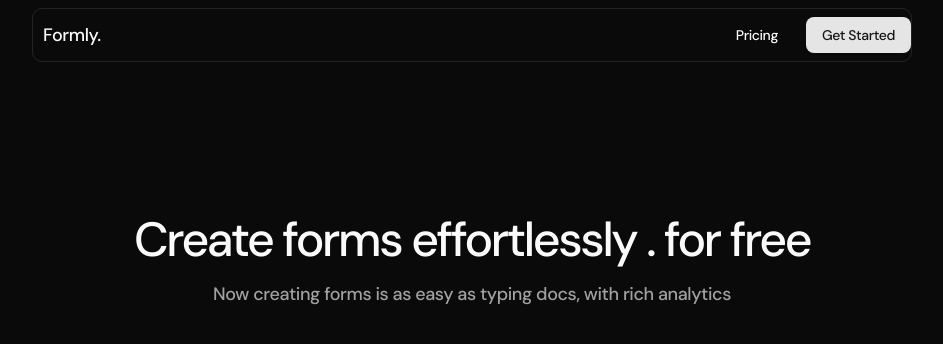
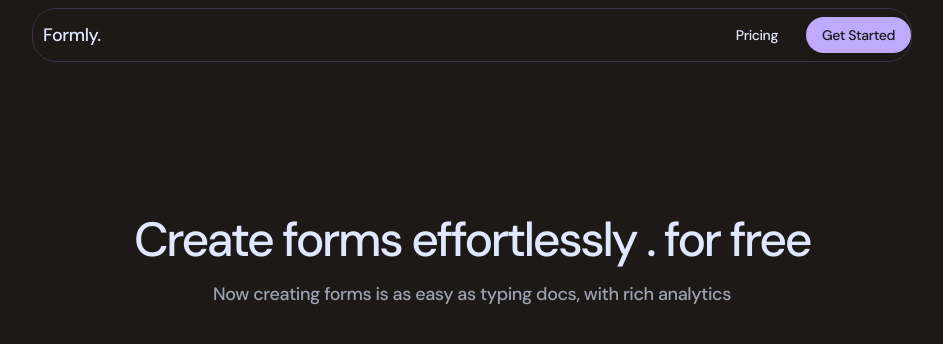
Before and after one commit to Rjshakya/Planeform, a Next.js app: page / in a window 1280 px wide. Shown: the top 344 px of the page, without its empty margins (168-1111 px from the left). Built offline with nearby package versions, Linux system fonts and the light colour scheme.

Commit message:
changed the theme

```diff
--- a/app/globals.css
+++ b/app/globals.css
@@ -3,7 +3,7 @@
 
 @custom-variant dark (&:is(.dark *));
 
-@theme inline {
+/* @theme inline {
   --tt-color-highlight-green: var(--tt-color-highlight-green);
   --tt-color-highlight-blue: var(--tt-color-highlight-blue);
   --tt-color-highlight-red: var(--tt-color-highlight-red);
@@ -126,8 +126,194 @@
   --sidebar-accent-foreground: oklch(0.985 0 0);
   --sidebar-border: oklch(1 0 0 / 10%);
   --sidebar-ring: oklch(0.556 0 0);
+} */
+
+:root {
+  --tt-color-highlight-green: var(--tt-color-highlight-green);
+  --tt-color-highlight-blue: var(--tt-color-highlight-blue);
+  --tt-color-highlight-red: var(--tt-color-highlight-red);
+  --tt-color-highlight-purple: var(--tt-color-highlight-purple);
+  --tt-color-highlight-yellow: var(--tt-color-highlight-yellow);
+  --background: oklch(0.9689 0.009 314.7819);
+  --foreground: oklch(0.3729 0.0306 259.7328);
+  --card: oklch(1 0 0);
+  --card-foreground: oklch(0.3729 0.0306 259.7328);
+  --popover: oklch(1 0 0);
+  --popover-foreground: oklch(0.3729 0.0306 259.7328);
+  --primary: oklch(0.709 0.1592 293.5412);
+  --primary-foreground: oklch(1 0 0);
+  --secondary: oklch(0.9073 0.053 306.0902);
+  --secondary-foreground: oklch(0.4461 0.0263 256.8018);
+  --muted: oklch(0.9464 0.0327 307.1745);
+  --muted-foreground: oklch(0.551 0.0234 264.3637);
+  --accent: oklch(0.9376 0.026 321.9388);
+  --accent-foreground: oklch(0.3729 0.0306 259.7328);
+  --destructive: oklch(0.8077 0.1035 19.5706);
+  --destructive-foreground: oklch(1 0 0);
+  --border: oklch(0.9073 0.053 306.0902);
+  --input: oklch(0.9073 0.053 306.0902);
+  --ring: oklch(0.709 0.1592 293.5412);
+  --chart-1: oklch(0.709 0.1592 293.5412);
+  --chart-2: oklch(0.6056 0.2189 292.7172);
+  --chart-3: oklch(0.5413 0.2466 293.009);
+  --chart-4: oklch(0.4907 0.2412 292.5809);
+  --chart-5: oklch(0.432 0.2106 292.7591);
+  --sidebar: oklch(0.9073 0.053 306.0902);
+  --sidebar-foreground: oklch(0.3729 0.0306 259.7328);
+  --sidebar-primary: oklch(0.709 0.1592 293.5412);
+  --sidebar-primary-foreground: oklch(1 0 0);
+  --sidebar-accent: oklch(0.9376 0.026 321.9388);
+  --sidebar-accent-foreground: oklch(0.3729 0.0306 259.7328);
+  --sidebar-border: oklch(0.9073 0.053 306.0902);
+  --sidebar-ring: oklch(0.709 0.1592 293.5412);
+  --font-sans: Open Sans, sans-serif;
+  --font-serif: Source Serif 4, serif;
+  --font-mono: IBM Plex Mono, monospace;
+  --radius: 1.5rem;
+  --shadow-x: 0px;
+  --shadow-y: 8px;
+  --shadow-blur: 16px;
+  --shadow-spread: -4px;
+  --shadow-opacity: 0.08;
+  --shadow-color: hsl(0 0% 0%);
+  --shadow-2xs: 0px 8px 16px -4px hsl(0 0% 0% / 0.04);
+  --shadow-xs: 0px 8px 16px -4px hsl(0 0% 0% / 0.04);
+  --shadow-sm: 0px 8px 16px -4px hsl(0 0% 0% / 0.08),
+    0px 1px 2px -5px hsl(0 0% 0% / 0.08);
+  --shadow: 0px 8px 16px -4px hsl(0 0% 0% / 0.08),
+    0px 1px 2px -5px hsl(0 0% 0% / 0.08);
+  --shadow-md: 0px 8px 16px -4px hsl(0 0% 0% / 0.08),
+    0px 2px 4px -5px hsl(0 0% 0% / 0.08);
+  --shadow-lg: 0px 8px 16px -4px hsl(0 0% 0% / 0.08),
+    0px 4px 6px -5px hsl(0 0% 0% / 0.08);
+  --shadow-xl: 0px 8px 16px -4px hsl(0 0% 0% / 0.08),
+    0px 8px 10px -5px hsl(0 0% 0% / 0.08);
+  --shadow-2xl: 0px 8px 16px -4px hsl(0 0% 0% / 0.2);
+  --tracking-normal: 0em;
+  --spacing: 0.25rem;
 }
 
+.dark {
+  --tt-color-highlight-green: green;
+  --tt-color-highlight-blue: blue;
+  --tt-color-highlight-red: red;
+  --tt-color-highlight-purple: purple;
+  --tt-color-highlight-yellow: yellow;
+  --background: oklch(0.2161 0.0061 56.0434);
+  --foreground: oklch(0.9299 0.0334 272.7879);
+  --card: oklch(0.2805 0.0309 307.2326);
+  --card-foreground: oklch(0.9299 0.0334 272.7879);
+  --popover: oklch(0.2805 0.0309 307.2326);
+  --popover-foreground: oklch(0.9299 0.0334 272.7879);
+  --primary: oklch(0.7874 0.1179 295.7538);
+  --primary-foreground: oklch(0.2161 0.0061 56.0434);
+  --secondary: oklch(0.3416 0.0444 308.8496);
+  --secondary-foreground: oklch(0.8717 0.0093 258.3382);
+  --muted: oklch(0.2283 0.0375 302.9006);
+  --muted-foreground: oklch(0.7137 0.0192 261.3246);
+  --accent: oklch(0.3858 0.0509 304.6383);
+  --accent-foreground: oklch(0.8717 0.0093 258.3382);
+  --destructive: oklch(0.8077 0.1035 19.5706);
+  --destructive-foreground: oklch(0.2161 0.0061 56.0434);
+  --border: oklch(0.3416 0.0444 308.8496);
+  --input: oklch(0.3416 0.0444 308.8496);
+  --ring: oklch(0.7874 0.1179 295.7538);
+  --chart-1: oklch(0.7874 0.1179 295.7538);
+  --chart-2: oklch(0.709 0.1592 293.5412);
+  --chart-3: oklch(0.6056 0.2189 292.7172);
+  --chart-4: oklch(0.5413 0.2466 293.009);
+  --chart-5: oklch(0.4907 0.2412 292.5809);
+  --sidebar: oklch(0.3416 0.0444 308.8496);
+  --sidebar-foreground: oklch(0.9299 0.0334 272.7879);
+  --sidebar-primary: oklch(0.7874 0.1179 295.7538);
+  --sidebar-primary-foreground: oklch(0.2161 0.0061 56.0434);
+  --sidebar-accent: oklch(0.3858 0.0509 304.6383);
+  --sidebar-accent-foreground: oklch(0.8717 0.0093 258.3382);
+  --sidebar-border: oklch(0.3416 0.0444 308.8496);
+  --sidebar-ring: oklch(0.7874 0.1179 295.7538);
+  --font-sans: Open Sans, sans-serif;
+  --font-serif: Source Serif 4, serif;
+  --font-mono: IBM Plex Mono, monospace;
+  --radius: 1.5rem;
+  --shadow-x: 0px;
+  --shadow-y: 8px;
+  --shadow-blur: 16px;
+  --shadow-spread: -4px;
+  --shadow-opacity: 0.08;
+  --shadow-color: hsl(0 0% 0%);
+  --shadow-2xs: 0px 8px 16px -4px hsl(0 0% 0% / 0.04);
+  --shadow-xs: 0px 8px 16px -4px hsl(0 0% 0% / 0.04);
+  --shadow-sm: 0px 8px 16px -4px hsl(0 0% 0% / 0.08),
+    0px 1px 2px -5px hsl(0 0% 0% / 0.08);
+  --shadow: 0px 8px 16px -4px hsl(0 0% 0% / 0.08),
+    0px 1px 2px -5px hsl(0 0% 0% / 0.08);
+  --shadow-md: 0px 8px 16px -4px hsl(0 0% 0% / 0.08),
+    0px 2px 4px -5px hsl(0 0% 0% / 0.08);
+  --shadow-lg: 0px 8px 16px -4px hsl(0 0% 0% / 0.08),
+    0px 4px 6px -5px hsl(0 0% 0% / 0.08);
+  --shadow-xl: 0px 8px 16px -4px hsl(0 0% 0% / 0.08),
+    0px 8px 10px -5px hsl(0 0% 0% / 0.08);
+  --shadow-2xl: 0px 8px 16px -4px hsl(0 0% 0% / 0.2);
+}
+
+@theme inline {
+  --tt-color-highlight-green: var(--tt-color-highlight-green);
+  --tt-color-highlight-blue: var(--tt-color-highlight-blue);
+  --tt-color-highlight-red: var(--tt-color-highlight-red);
+  --tt-color-highlight-purple: var(--tt-color-highlight-purple);
+  --tt-color-highlight-yellow: var(--tt-color-highlight-yellow);
+  --color-background: var(--background);
+  --color-foreground: var(--foreground);
+  --color-card: var(--card);
+  --color-card-foreground: var(--card-foreground);
+  --color-popover: var(--popover);
+  --color-popover-foreground: var(--popover-foreground);
+  --color-primary: var(--primary);
+  --color-primary-foreground: var(--primary-foreground);
+  --color-secondary: var(--secondary);
+  --color-secondary-foreground: var(--secondary-foreground);
+  --color-muted: var(--muted);
+  --color-muted-foreground: var(--muted-foreground);
+  --color-accent: var(--accent);
+  --color-accent-foreground: var(--accent-foreground);
+  --color-destructive: var(--destructive);
+  --color-destructive-foreground: var(--destructive-foreground);
+  --color-border: var(--border);
+  --color-input: var(--input);
+  --color-ring: var(--ring);
+  --color-chart-1: var(--chart-1);
+  --color-chart-2: var(--chart-2);
+  --color-chart-3: var(--chart-3);
+  --color-chart-4: var(--chart-4);
+  --color-chart-5: var(--chart-5);
+  --color-sidebar: var(--sidebar);
+  --color-sidebar-foreground: var(--sidebar-foreground);
+  --color-sidebar-primary: var(--sidebar-primary);
+  --color-sidebar-primary-foreground: var(--sidebar-primary-foreground);
+  --color-sidebar-accent: var(--sidebar-accent);
+  --color-sidebar-accent-foreground: var(--sidebar-accent-foreground);
+  --color-sidebar-border: var(--sidebar-border);
+  --color-sidebar-ring: var(--sidebar-ring);
+
+  /* --font-sans: var(--font-sans); */
+  --font-mono: var(--font-mono);
+  --font-serif: var(--font-serif);
+  --font-sans: var(--font-dm-sans);
+
+  --radius-sm: calc(var(--radius) - 4px);
+  --radius-md: calc(var(--radius) - 2px);
+  --radius-lg: var(--radius);
+  --radius-xl: calc(var(--radius) + 4px);
+
+  --shadow-2xs: var(--shadow-2xs);
+  --shadow-xs: var(--shadow-xs);
+  --shadow-sm: var(--shadow-sm);
+  --shadow: var(--shadow);
+  --shadow-md: var(--shadow-md);
+  --shadow-lg: var(--shadow-lg);
+  --shadow-xl: var(--shadow-xl);
+  --shadow-2xl: var(--shadow-2xl);
+}
 @layer base {
   * {
     @apply border-border outline-ring/50;
@@ -220,9 +406,8 @@
     background-color: var(--accent);
     opacity: 40;
     border-radius: 9999px;
-
   }
   ::-webkit-scrollbar-track {
-    background: transparent
+    background: transparent;
   }
 }
--- a/app/layout.tsx
+++ b/app/layout.tsx
@@ -35,6 +35,13 @@ export default function RootLayout({
 }>) {
   return (
     <html lang="en" className="dark">
+      <head>
+        <script
+          async
+          crossOrigin="anonymous"
+          src="https://tweakcn.com/live-preview.min.js"
+        />
+      </head>
       <body className={`${dmSans.variable} ${geistMono.variable}antialiased`}>
         <div className=" font-sans max-w-6xl mx-auto">{children}</div>
         <Toaster position="top-right" />
--- a/components/custom-extensions/action-btn/View.tsx
+++ b/components/custom-extensions/action-btn/View.tsx
@@ -11,11 +11,13 @@ export const ActionButtonView = (props: NodeViewProps) => {
     <NodeViewWrapper className={"mt-6"}>
       <Button className="  px-6 py-6 w-fit" id={id} type={"submit"}>
         {useFormStore.getState().isSubmitting && (
-          <div className="">
+          <div className="w-full">
             <Loader className=" animate-spin" />
           </div>
         )}
-
+        {/* <div className="w-full">
+          <Loader className=" animate-spin" />
+        </div> */}
         <NodeViewContent as="div" className="text-xl content " />
       </Button>
     </NodeViewWrapper>
```
Also changed, not shown: components/tiptap-main/simple/simple-editor.tsx (+55 -35 lines).
